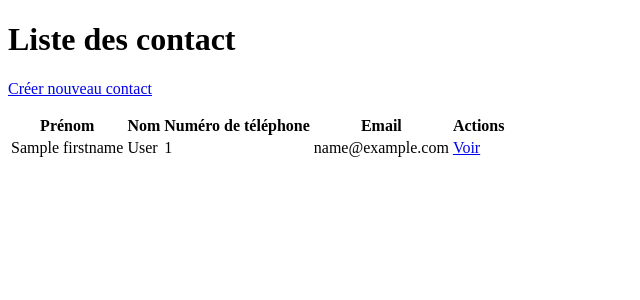
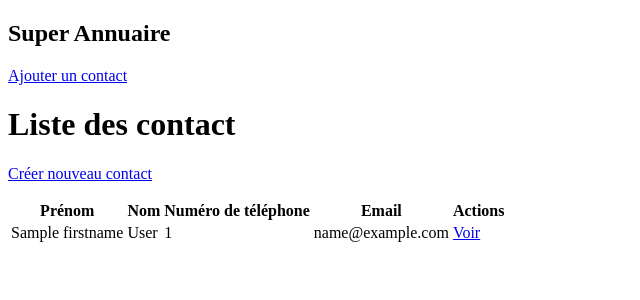
Before and after one commit to aldaitzwild/march23_support_symfony, a Symfony app: template templates/contact/index.html.twig in a window 1280 px wide. Shown: the top 300 px of the page, without its empty margins (0-640 px from the left). Run offline with Twig, Linux system fonts and the light colour scheme; the template is opened without the code that fills it: most values are stand-ins (such as "Sample title", 1, 10 or a date in 2020); some libraries are stand-ins or nearby versions.

Commit message:
Add a nice nav bar on the main page

```diff
--- a/templates/contact/index.html.twig
+++ b/templates/contact/index.html.twig
@@ -4,6 +4,10 @@
 
 {% block body %}
     <main class="container">
+        <nav>
+            <h1>Super Annuaire</h1>
+            <a href="{{path('app_contact_create')}}">Ajouter un contact</a>
+        </nav>
         <h1>Liste des contact</h1>
         <p>
             <a href="{{path('app_contact_create')}}">Créer nouveau contact</a>
```
